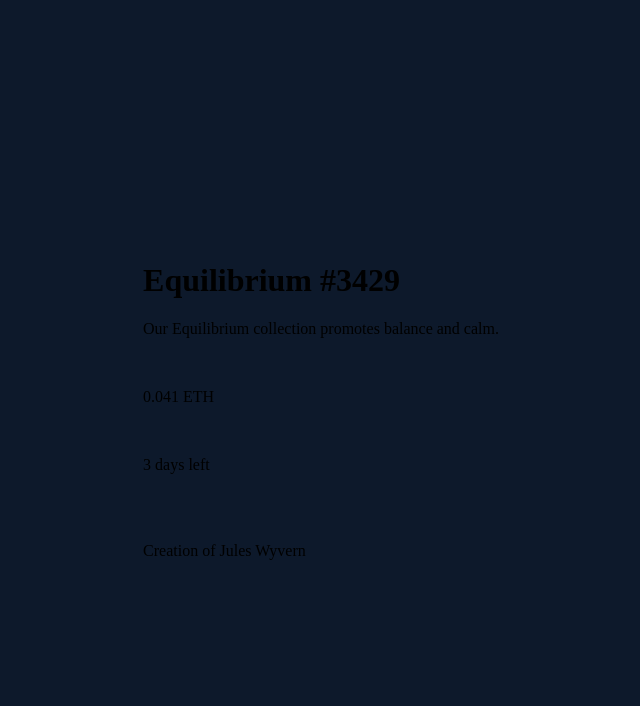
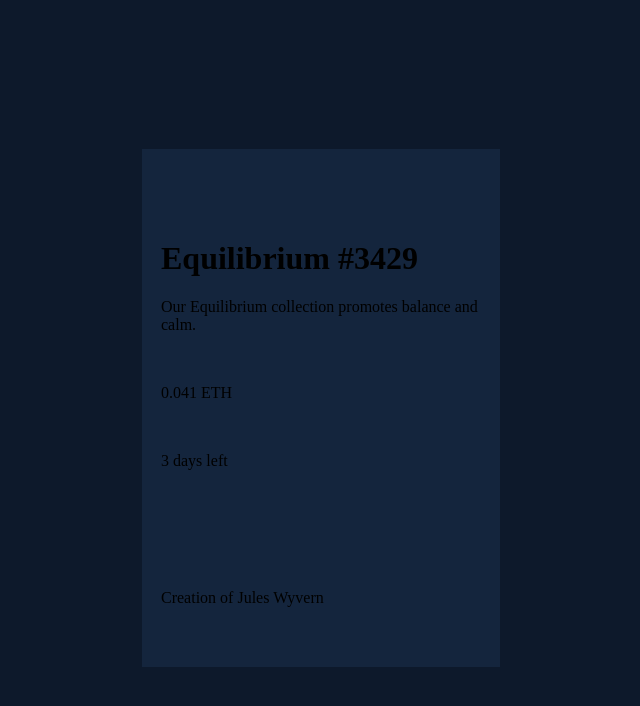
Before and after one commit to radanovicnikola93/nft-preview-card, a website: page index.html in a window 1280 px wide. Shown: the whole page, without its empty margins (319-959 px from the left). Drawn offline with Linux system fonts and the light colour scheme.

Commit message:
styled main .card

```diff
--- a/styles/scss/layout/_card.scss
+++ b/styles/scss/layout/_card.scss
@@ -0,0 +1,12 @@
+.card {
+    background-color: $dark-blue-card-bg;
+    height: 30rem;
+    width: 20rem;
+    padding: 1.2rem;
+
+    // flex
+    display: flex;
+    flex-direction: column;
+    justify-content: space-evenly;
+    align-items: flex-start;
+}
```
Also changed, not shown: styles/css/main.css.
